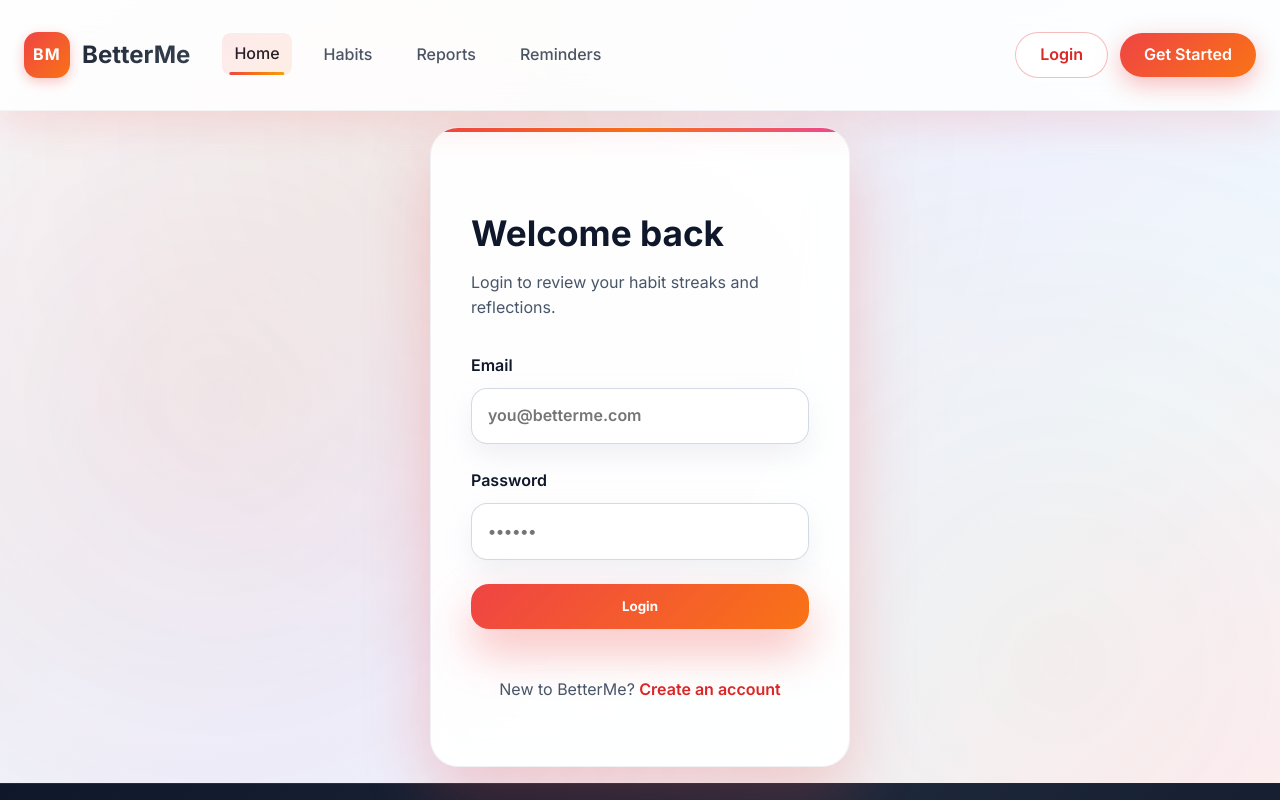
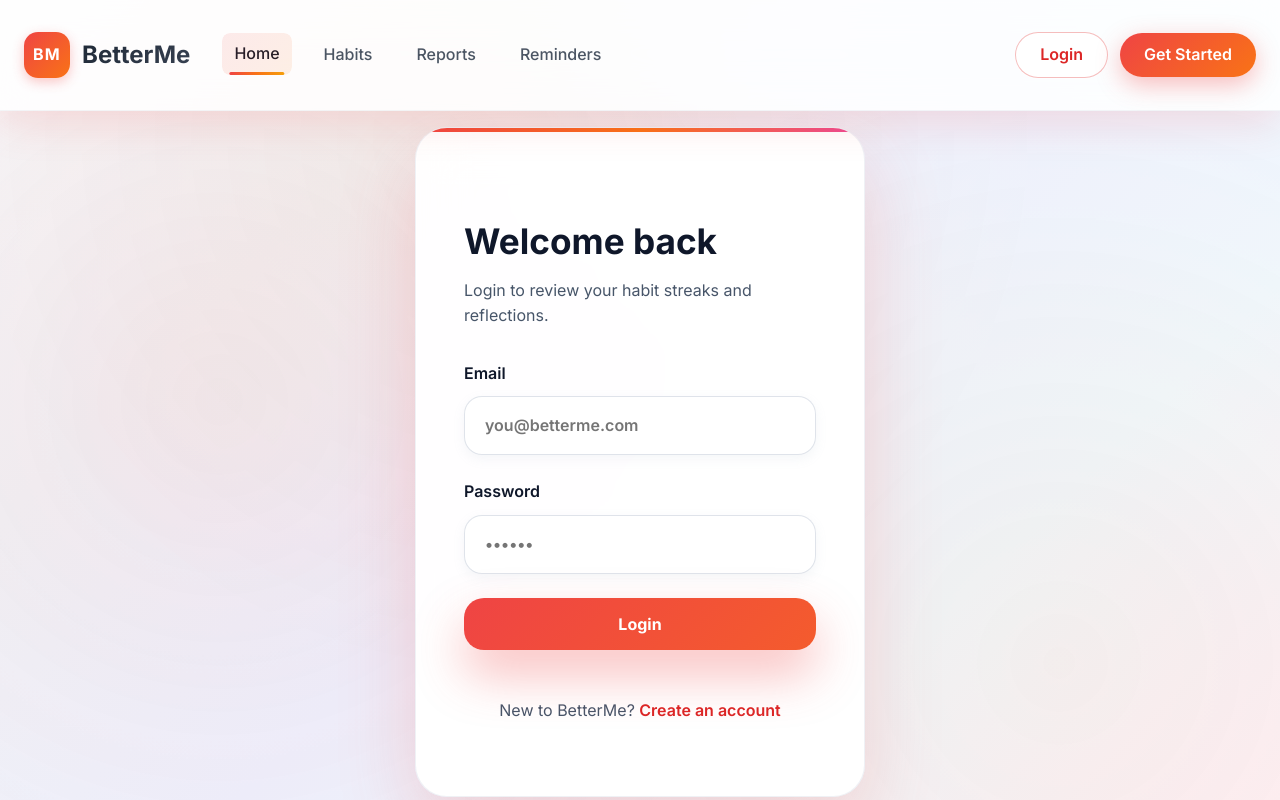
Before and after one commit to Gauravmadhukarkhandekar/SAAS, an Angular app in the folder SAAS-frontend-angular/: page /login in a window 1280 px wide. Shown: the top 800 px of the page. Built offline with nearby package versions, Linux system fonts and the light colour scheme.

Commit message:
Website-wide enhancements

```diff
--- a/SAAS-frontend-angular/src/app/pages/habits-list/habits-list.component.css
+++ b/SAAS-frontend-angular/src/app/pages/habits-list/habits-list.component.css
@@ -2,6 +2,16 @@
   padding: 1rem 1.5rem 5rem;
   max-width: 1200px;
   margin: 0 auto;
+  animation: fadeIn 0.6s ease-in;
+}
+
+@keyframes fadeIn {
+  from {
+    opacity: 0;
+  }
+  to {
+    opacity: 1;
+  }
 }
 
 .habits-header {
@@ -11,6 +21,18 @@
   align-items: center;
   gap: 1.5rem;
   margin-bottom: 2.5rem;
+  animation: slideDown 0.6s ease-out;
+}
+
+@keyframes slideDown {
+  from {
+    opacity: 0;
+    transform: translateY(-20px);
+  }
+  to {
+    opacity: 1;
+    transform: translateY(0);
+  }
 }
 
 .habits-header h1 {
@@ -29,24 +51,44 @@
   display: grid;
   gap: 2rem;
   grid-template-columns: repeat(auto-fit, minmax(280px, 1fr));
+  animation: fadeIn 0.6s ease-out 0.2s both;
 }
 
 .habit-card {
-  background: rgba(255, 255, 255, 0.9);
-  backdrop-filter: blur(20px) saturate(180%);
-  -webkit-backdrop-filter: blur(20px) saturate(180%);
+  background: rgba(255, 255, 255, 0.92);
+  backdrop-filter: blur(24px) saturate(180%);
+  -webkit-backdrop-filter: blur(24px) saturate(180%);
   border-radius: 28px;
-  padding: 2rem;
+  padding: 2.5rem;
   border: 1px solid rgba(148, 163, 184, 0.15);
   box-shadow:
-    0 20px 60px rgba(239, 68, 68, 0.15),
-    0 0 0 1px rgba(255, 255, 255, 0.5) inset;
+    0 24px 64px rgba(239, 68, 68, 0.12),
+    0 0 0 1px rgba(255, 255, 255, 0.6) inset;
   display: flex;
   flex-direction: column;
-  gap: 1.25rem;
-  transition: all 0.3s cubic-bezier(0.4, 0, 0.2, 1);
+  gap: 1.5rem;
+  transition: all 0.4s cubic-bezier(0.4, 0, 0.2, 1);
   position: relative;
   overflow: hidden;
+  animation: slideUp 0.6s ease-out backwards;
+}
+
+.habit-card:nth-child(1) { animation-delay: 0.1s; }
+.habit-card:nth-child(2) { animation-delay: 0.2s; }
+.habit-card:nth-child(3) { animation-delay: 0.3s; }
+.habit-card:nth-child(4) { animation-delay: 0.4s; }
+.habit-card:nth-child(5) { animation-delay: 0.5s; }
+.habit-card:nth-child(6) { animation-delay: 0.6s; }
+
+@keyframes slideUp {
+  from {
+    opacity: 0;
+    transform: translateY(30px);
+  }
+  to {
+    opacity: 1;
+    transform: translateY(0);
+  }
 }
 
 .habit-card::before {
@@ -62,11 +104,26 @@
 }
 
 .habit-card:hover {
-  transform: translateY(-8px) scale(1.02);
+  transform: translateY(-10px) scale(1.03);
   box-shadow:
-    0 32px 80px rgba(220, 38, 38, 0.25),
-    0 0 0 1px rgba(255, 255, 255, 0.8) inset;
-  border-color: rgba(239, 68, 68, 0.3);
+    0 36px 90px rgba(220, 38, 38, 0.22),
+    0 0 0 1px rgba(255, 255, 255, 0.9) inset;
+  border-color: rgba(239, 68, 68, 0.35);
+}
+
+.habit-card::after {
+  content: '';
+  position: absolute;
+  top: 0;
+  left: -100%;
+  width: 100%;
+  height: 100%;
+  background: linear-gradient(90deg, transparent, rgba(255, 255, 255, 0.4), transparent);
+  transition: left 0.6s ease;
+}
+
+.habit-card:hover::after {
+  left: 100%;
 }
 
 .habit-card:hover::before {
--- a/SAAS-frontend-angular/src/app/pages/login/login.component.css
+++ b/SAAS-frontend-angular/src/app/pages/login/login.component.css
@@ -3,22 +3,32 @@
   display: grid;
   place-items: center;
   padding: 1rem 1.5rem;
+  animation: fadeIn 0.6s ease-in;
+}
+
+@keyframes fadeIn {
+  from {
+    opacity: 0;
+  }
+  to {
+    opacity: 1;
+  }
 }
 
 .auth-card {
-  width: min(420px, 100%);
-  padding: 3rem 2.5rem;
-  border-radius: 28px;
-  background: rgba(255, 255, 255, 0.95);
-  backdrop-filter: blur(20px) saturate(180%);
-  -webkit-backdrop-filter: blur(20px) saturate(180%);
+  width: min(450px, 100%);
+  padding: 3.5rem 3rem;
+  border-radius: 32px;
+  background: rgba(255, 255, 255, 0.96);
+  backdrop-filter: blur(24px) saturate(180%);
+  -webkit-backdrop-filter: blur(24px) saturate(180%);
   border: 1px solid rgba(148, 163, 184, 0.15);
   box-shadow:
-    0 28px 65px rgba(239, 68, 68, 0.25),
-    0 0 0 1px rgba(255, 255, 255, 0.5) inset;
+    0 32px 80px rgba(239, 68, 68, 0.2),
+    0 0 0 1px rgba(255, 255, 255, 0.6) inset;
   display: grid;
   gap: 2rem;
-  animation: slideUp 0.5s ease-out;
+  animation: slideUp 0.6s ease-out;
   position: relative;
   overflow: hidden;
 }
@@ -69,33 +79,59 @@ label {
 
 input {
   font: inherit;
-  padding: 0.9rem 1rem;
-  border-radius: 16px;
-  border: 1px solid rgba(148, 163, 184, 0.4);
-  background: rgba(255, 255, 255, 0.9);
-  box-shadow: 0 12px 28px rgba(148, 163, 184, 0.15);
-  transition: border-color 0.2s ease, box-shadow 0.2s ease;
+  padding: 1rem 1.25rem;
+  border-radius: 18px;
+  border: 1.5px solid rgba(148, 163, 184, 0.3);
+  background: rgba(255, 255, 255, 0.95);
+  box-shadow: 0 4px 12px rgba(148, 163, 184, 0.1);
+  transition: all 0.3s cubic-bezier(0.4, 0, 0.2, 1);
 }
 
 input:focus {
-  border-color: rgba(239, 68, 68, 0.7);
-  box-shadow: 0 16px 40px rgba(239, 68, 68, 0.2);
+  outline: none;
+  border-color: rgba(239, 68, 68, 0.6);
+  box-shadow: 0 8px 24px rgba(239, 68, 68, 0.15);
+  transform: translateY(-1px);
 }
 
 button {
-  padding: 0.9rem 1rem;
-  border-radius: 18px;
+  padding: 1rem 1.5rem;
+  border-radius: 20px;
   border: none;
   font-weight: 700;
+  font-size: 1rem;
   cursor: pointer;
   background: linear-gradient(135deg, #ef4444, #f97316);
+  background-size: 200% 200%;
   color: #fff;
-  box-shadow: 0 22px 45px rgba(239, 68, 68, 0.35);
-  transition: transform 0.2s ease, box-shadow 0.2s ease;
+  box-shadow: 0 24px 50px rgba(239, 68, 68, 0.35);
+  transition: all 0.3s cubic-bezier(0.4, 0, 0.2, 1);
+  position: relative;
+  overflow: hidden;
+}
+
+button::before {
+  content: '';
+  position: absolute;
+  top: 50%;
+  left: 50%;
+  width: 0;
+  height: 0;
+  border-radius: 50%;
+  background: rgba(255, 255, 255, 0.3);
+  transform: translate(-50%, -50%);
+  transition: width 0.6s, height 0.6s;
 }
 
 button:hover:not(:disabled) {
-  transform: translateY(-2px);
+  transform: translateY(-3px);
+  box-shadow: 0 28px 60px rgba(239, 68, 68, 0.4);
+  background-position: right center;
+}
+
+button:hover:not(:disabled)::before {
+  width: 300px;
+  height: 300px;
 }
 
 button:disabled {
--- a/SAAS-frontend-angular/src/app/pages/register/register.component.css
+++ b/SAAS-frontend-angular/src/app/pages/register/register.component.css
@@ -3,18 +3,55 @@
   display: grid;
   place-items: center;
   padding: 1rem 1.5rem;
+  animation: fadeIn 0.6s ease-in;
+}
+
+@keyframes fadeIn {
+  from {
+    opacity: 0;
+  }
+  to {
+    opacity: 1;
+  }
 }
 
 .auth-card {
-  width: min(460px, 100%);
-  padding: 3.2rem 2.6rem;
-  border-radius: 30px;
-  background: rgba(255, 255, 255, 0.94);
-  backdrop-filter: blur(18px);
-  border: 1px solid rgba(148, 163, 184, 0.16);
-  box-shadow: 0 30px 70px rgba(236, 72, 153, 0.28);
+  width: min(450px, 100%);
+  padding: 3.5rem 3rem;
+  border-radius: 32px;
+  background: rgba(255, 255, 255, 0.96);
+  backdrop-filter: blur(24px) saturate(180%);
+  -webkit-backdrop-filter: blur(24px) saturate(180%);
+  border: 1px solid rgba(148, 163, 184, 0.15);
+  box-shadow:
+    0 32px 80px rgba(236, 72, 153, 0.2),
+    0 0 0 1px rgba(255, 255, 255, 0.6) inset;
   display: grid;
   gap: 2rem;
+  animation: slideUp 0.6s ease-out;
+  position: relative;
+  overflow: hidden;
+}
+
+.auth-card::before {
+  content: '';
+  position: absolute;
+  top: 0;
+  left: 0;
+  right: 0;
+  height: 4px;
+  background: linear-gradient(90deg, #ec4899, #f472b6, #f59e0b);
+}
+
+@keyframes slideUp {
+  from {
+    opacity: 0;
+    transform: translateY(30px);
+  }
+  to {
+    opacity: 1;
+    transform: translateY(0);
+  }
 }
 
 header h1 {
@@ -42,33 +79,59 @@ label {
 
 input {
   font: inherit;
-  padding: 0.95rem 1rem;
-  border-radius: 16px;
-  border: 1px solid rgba(148, 163, 184, 0.4);
-  background: rgba(255, 255, 255, 0.92);
-  box-shadow: 0 14px 32px rgba(236, 72, 153, 0.18);
-  transition: border-color 0.2s ease, box-shadow 0.2s ease;
+  padding: 1rem 1.25rem;
+  border-radius: 18px;
+  border: 1.5px solid rgba(148, 163, 184, 0.3);
+  background: rgba(255, 255, 255, 0.95);
+  box-shadow: 0 4px 12px rgba(148, 163, 184, 0.1);
+  transition: all 0.3s cubic-bezier(0.4, 0, 0.2, 1);
 }
 
 input:focus {
-  border-color: rgba(236, 72, 153, 0.7);
-  box-shadow: 0 18px 45px rgba(236, 72, 153, 0.25);
+  outline: none;
+  border-color: rgba(236, 72, 153, 0.6);
+  box-shadow: 0 8px 24px rgba(236, 72, 153, 0.15);
+  transform: translateY(-1px);
 }
 
 button {
-  padding: 0.95rem 1rem;
+  padding: 1rem 1.5rem;
   border-radius: 20px;
   border: none;
   font-weight: 700;
+  font-size: 1rem;
   cursor: pointer;
   background: linear-gradient(135deg, #ec4899, #f472b6);
+  background-size: 200% 200%;
   color: #fff;
   box-shadow: 0 24px 50px rgba(236, 72, 153, 0.35);
-  transition: transform 0.2s ease, box-shadow 0.2s ease;
+  transition: all 0.3s cubic-bezier(0.4, 0, 0.2, 1);
+  position: relative;
+  overflow: hidden;
+}
+
+button::before {
+  content: '';
+  position: absolute;
+  top: 50%;
+  left: 50%;
+  width: 0;
+  height: 0;
+  border-radius: 50%;
+  background: rgba(255, 255, 255, 0.3);
+  transform: translate(-50%, -50%);
+  transition: width 0.6s, height 0.6s;
 }
 
 button:hover:not(:disabled) {
-  transform: translateY(-2px);
+  transform: translateY(-3px);
+  box-shadow: 0 28px 60px rgba(236, 72, 153, 0.4);
+  background-position: right center;
+}
+
+button:hover:not(:disabled)::before {
+  width: 300px;
+  height: 300px;
 }
 
 button:disabled {
--- a/SAAS-frontend-angular/src/app/pages/reminders/reminders.component.css
+++ b/SAAS-frontend-angular/src/app/pages/reminders/reminders.component.css
@@ -10,7 +10,16 @@
   display: flex;
   flex-direction: column;
   gap: 3rem;
-  animation: fadeSlideUp 0.4s ease forwards;
+  animation: fadeIn 0.6s ease-in;
+}
+
+@keyframes fadeIn {
+  from {
+    opacity: 0;
+  }
+  to {
+    opacity: 1;
+  }
 }
 
 .reminders-header {
@@ -117,17 +126,37 @@
 }
 
 .reminder-card {
-  padding: 2rem;
-  border-radius: 26px;
+  padding: 2.5rem;
+  border-radius: 28px;
   background: rgba(255, 255, 255, 0.95);
-  backdrop-filter: blur(16px);
-  border: 1px solid rgba(239, 68, 68, 0.12);
-  box-shadow: 0 24px 60px rgba(239, 68, 68, 0.18), 0 0 0 1px rgba(255, 255, 255, 0.4) inset;
+  backdrop-filter: blur(24px) saturate(180%);
+  -webkit-backdrop-filter: blur(24px) saturate(180%);
+  border: 1px solid rgba(239, 68, 68, 0.15);
+  box-shadow:
+    0 28px 72px rgba(239, 68, 68, 0.15),
+    0 0 0 1px rgba(255, 255, 255, 0.6) inset;
   display: grid;
-  gap: 1.2rem;
-  transition: transform 0.3s ease, box-shadow 0.3s ease;
+  gap: 1.5rem;
+  transition: all 0.4s cubic-bezier(0.4, 0, 0.2, 1);
   position: relative;
   overflow: hidden;
+  animation: slideUp 0.6s ease-out backwards;
+}
+
+.reminder-card:nth-child(1) { animation-delay: 0.1s; }
+.reminder-card:nth-child(2) { animation-delay: 0.2s; }
+.reminder-card:nth-child(3) { animation-delay: 0.3s; }
+.reminder-card:nth-child(4) { animation-delay: 0.4s; }
+
+@keyframes slideUp {
+  from {
+    opacity: 0;
+    transform: translateY(30px);
+  }
+  to {
+    opacity: 1;
+    transform: translateY(0);
+  }
 }
 
 .reminder-card::before {
@@ -140,8 +169,25 @@
 }
 
 .reminder-card:hover {
-  transform: translateY(-6px);
-  box-shadow: 0 30px 70px rgba(239, 68, 68, 0.22), 0 0 0 1px rgba(255, 255, 255, 0.6) inset;
+  transform: translateY(-8px) scale(1.02);
+  box-shadow:
+    0 36px 90px rgba(239, 68, 68, 0.2),
+    0 0 0 1px rgba(255, 255, 255, 0.9) inset;
+}
+
+.reminder-card::after {
+  content: '';
+  position: absolute;
+  top: 0;
+  left: -100%;
+  width: 100%;
+  height: 100%;
+  background: linear-gradient(90deg, transparent, rgba(255, 255, 255, 0.3), transparent);
+  transition: left 0.6s ease;
+}
+
+.reminder-card:hover::after {
+  left: 100%;
 }
 
 .reminder-card:hover::before {
```
Also changed, not shown: SAAS-frontend-angular/src/app/pages/reports/reports.component.css (+100 -22 lines).
